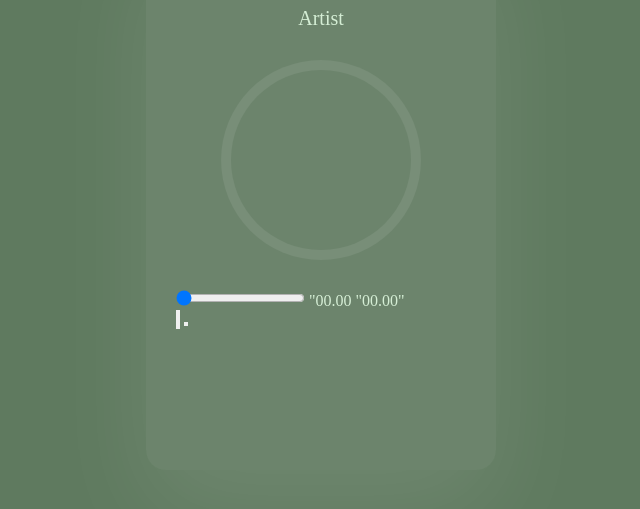
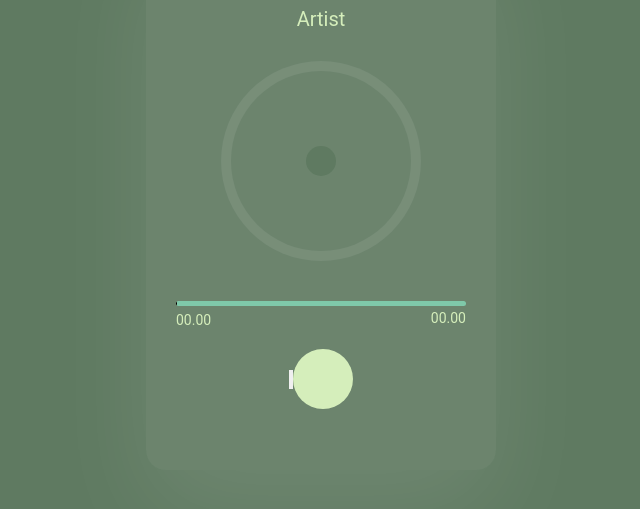
Before and after one commit to noahtes/Desktop-music-app, a plain HTML site: page index.html in a window 1280 px wide. Shown: the part 205-714 px from the top of the page, without its empty margins (319-959 px from the left). Drawn offline with Linux system fonts and the light colour scheme.

Commit message:
css changes

```diff
--- a/index.html
+++ b/index.html
@@ -18,13 +18,13 @@
 
         <div class="song-slider">
             <input type="range"  value="0"  class="seek-bar">
-            <span class="current-time">"00.00</span>
-            <span class="song-duration">"00.00"</span>
+            <span class="current-time">00.00</span>
+            <span class="song-duration">00.00</span>
         </div>
 
         <div class="controls">
-            <button class="fowrd-button"><img src="" alt=""></button>
-            <button class="play-button" class="pause-button"></button>
+            <button class="foward-btn"><img src="" alt=""></button>
+            <button class="play-btn" class="pause-btn"></button>
         </div>
     </div>
 <script src="index.js"></script>
--- a/style.css
+++ b/style.css
@@ -1,19 +1,20 @@
-*{
+* {
   margin: 0;
   padding: 0%;
   box-sizing: border-box;
 }
-body{
+
+body {
   width: 100%;
   height: 100vh;
   display: flex;
   justify-content: center;
   align-items: center;
-    background: #5f7a5f;
-    font-family: 'Times New Roman', Times, serif;
+  background: #5f7a61;
+  font-family: "roboto", sans-serif;
 }
 
-.music-player{
+.music-player {
   width: 350px;
   height: 550px;
   border-radius: 20px;
@@ -21,39 +22,39 @@ body{
   box-shadow: 0 40px 100px rgba(255, 255, 255, 0.1);
   padding: 30px;
   overflow: hidden;
-    color: #d5eed5;
+  color: #d5eebb;
 }
 
 .music-name,
-.artist-name{
+.artist-name {
   text-align: center;
   text-transform: capitalize;
 }
 
-.music-name{
+.music-name {
   font-size: 40px;
   font-weight: 500;
   margin-bottom: 10px;
 }
 
-.artist-name{
+.artist-name {
   font-size: 20px;
 }
 
-.disk{
+.disk {
   position: relative;
   display: block;
   margin: 40px auto;
   width: 180px;
   height: 180px;
   border-radius: 50%;
+  background-image: url();
   background-size: cover;
-    box-shadow: 0 0 0 10px rgba(255, 255, 255, 0.08)
+  box-shadow: 0 0 0 10px rgba(255, 255, 255, 0.08);
 }
 
-
-.disk ::before{
-    content: '';
+.disk::before {
+  content: "";
   position: absolute;
   top: 50%;
   left: 50%;
@@ -61,5 +62,78 @@ body{
   width: 30px;
   height: 30px;
   border-radius: 50%;
-    background:#5f7a61;
+  background: #5f7a61;
 }
+
+.song-slider {
+  width: 100%;
+  position: relative;
+}
+
+.seek-bar {
+  -webkit-appearance: none;
+  width: 100%;
+  height: 5px;
+  border-radius: 10px;
+  background: #7fc8a9;
+  overflow: hidden;
+  cursor: pointer;
+}
+
+.seek-bar::-webkit-slider-thumb {
+  -webkit-appearance: none;
+  width: 1px;
+  height: 20px;
+  background: #000;
+  box-shadow: -400px 0 0 400px #d5eebb;
+}
+
+.current-time,
+.song-duration {
+  font-size: 14px;
+}
+
+.song-duration {
+  position: absolute;
+  right: 0;
+}
+
+.controls {
+  width: 100%;
+  display: flex;
+  justify-content: center;
+  align-items: center;
+  margin: auto;
+  margin-top: 20px;
+}
+
+.play-btn {
+  position: relative;
+  width: 60px;
+  height: 60px;
+  border-radius: 50%;
+  background: #d5eebb;
+  cursor: pointer;
+  border: none;
+}
+
+.play-btn span {
+  position: absolute;
+  top: 50%;
+  left: 25%;
+  transform: translateY(-50%);
+  width: 10px;
+  height: 30px;
+  border-radius: 2px;
+  background: #5f7a61;
+  transition: 0.5s;
+}
+
+.play-btn span:nth-child(2) {
+  left: 55%;
+  transform-origin: center;
+}
+
+.play-btn.pause span:nth-child(2) {
+  transform: translateY(-50%) scaleY(0);
+}
```
Also changed, not shown: index.js (line endings or trailing spaces). Lines whose indentation alone changed are shown as unchanged.
